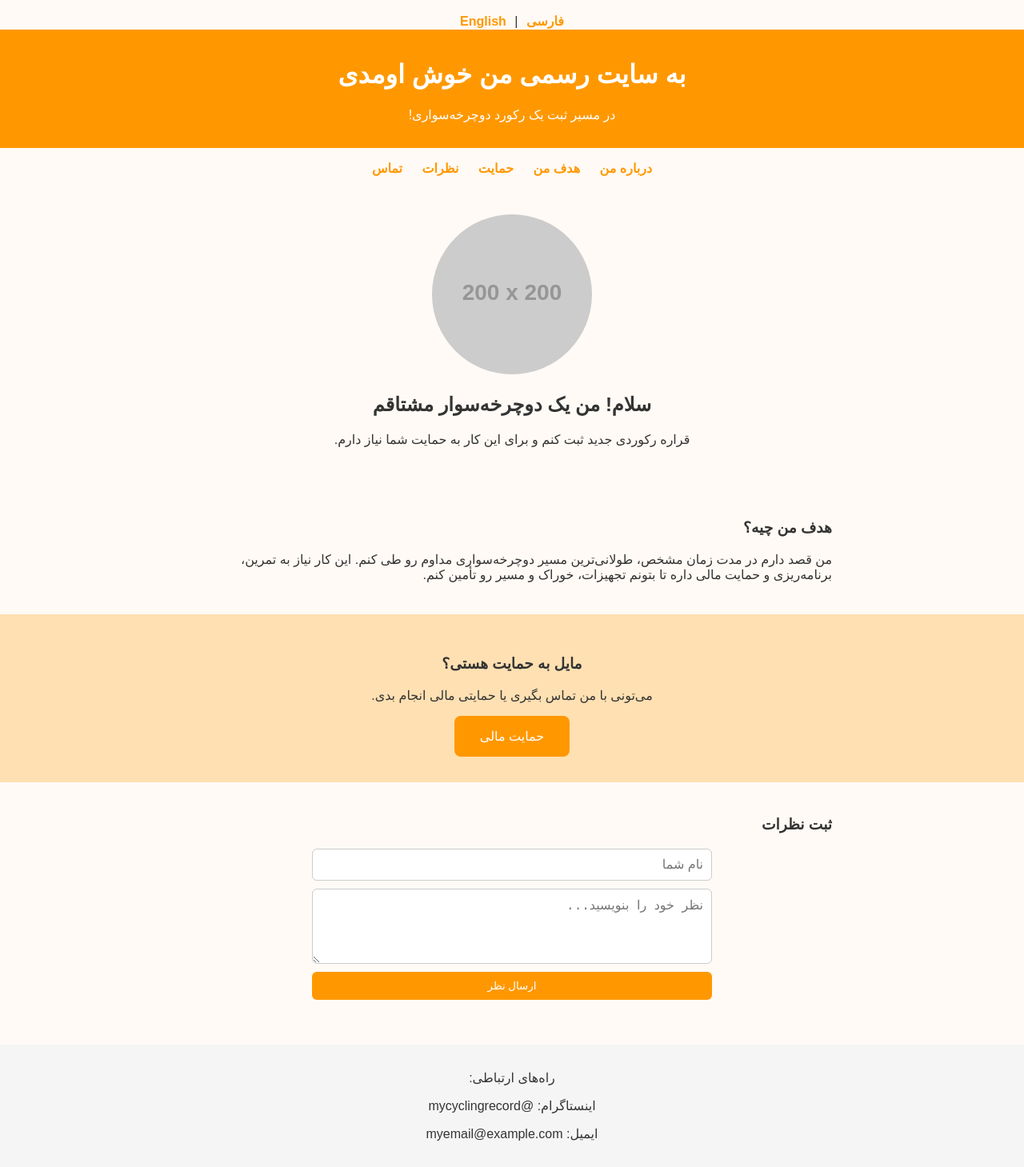
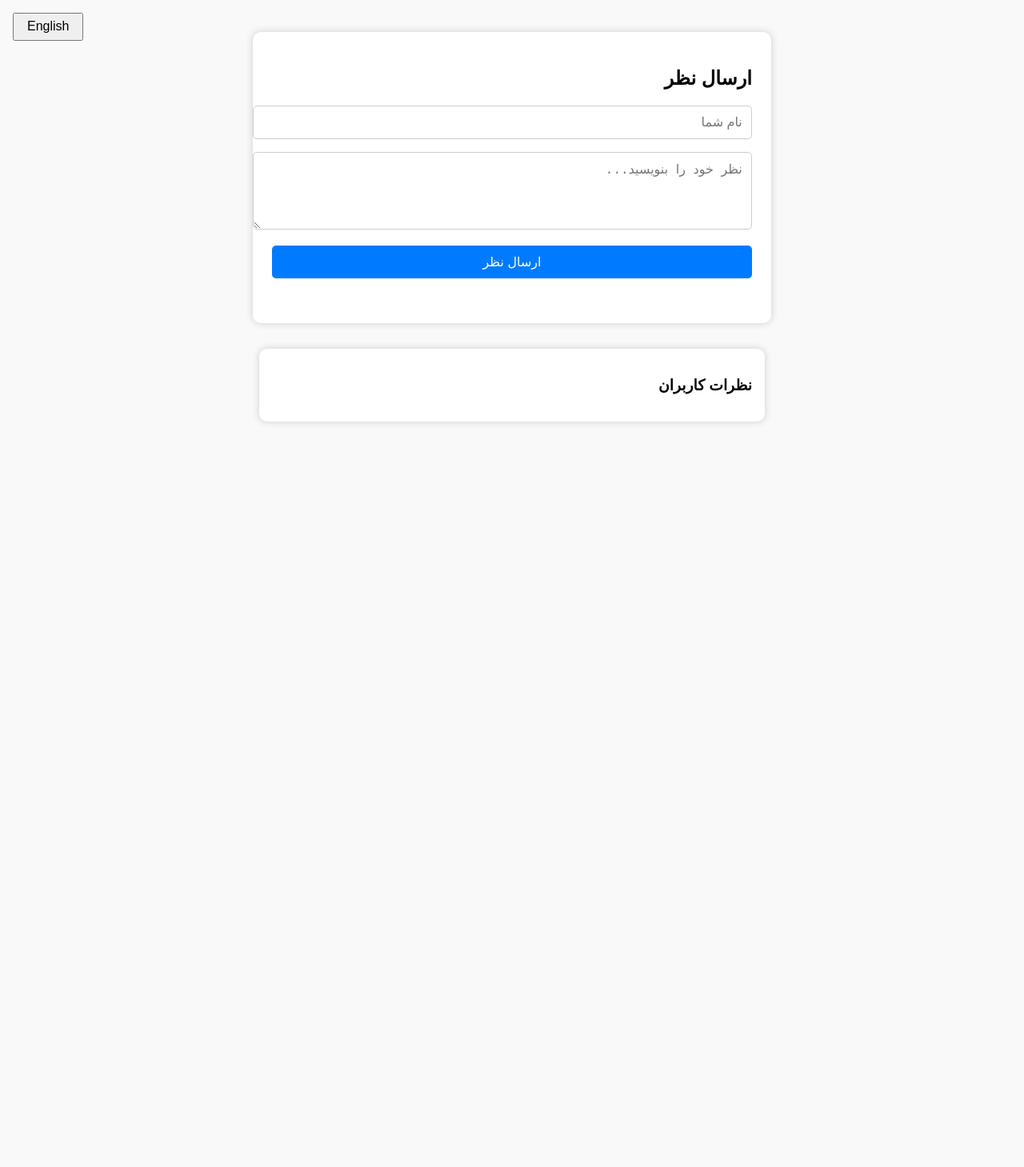
Before and after one commit to mohamadreza359/my-cycling-site, a plain HTML site: page index.html in a window 1280 px wide. Shown: the whole page at 80% size. After the commit the page ends 800 px from the top, so only its background shows below. Drawn offline with Linux system fonts and the light colour scheme; placeholder pictures from the web are drawn by us.

Commit message:
Update index.html

```diff
--- a/index.html
+++ b/index.html
@@ -1,200 +1,185 @@
-<!DOCTYPE html><html lang="fa">
+<!DOCTYPE html>
+<html lang="fa">
 <head>
-  <meta charset="UTF-8">
-  <meta name="viewport" content="width=device-width, initial-scale=1.0">
-  <title>رکورد دوچرخه‌سواری من | My Cycling Record</title>
+  <meta charset="UTF-8" />
+  <meta name="viewport" content="width=device-width, initial-scale=1.0" />
+  <title>ثبت نظر / Feedback</title>
   <style>
     body {
       font-family: sans-serif;
-      background-color: #fffaf5;
-      margin: 0;
-      padding: 0;
-      direction: rtl;
-      color: #333;
+      padding: 2rem;
+      background-color: #f9f9f9;
+      transition: direction 0.3s;
     }
-    header {
-      background-color: #ff9800;
-      color: white;
-      padding: 1rem;
-      text-align: center;
+
+    form {
+      max-width: 600px;
+      margin: auto;
+      background: white;
+      padding: 1.5rem;
+      border-radius: 10px;
+      box-shadow: 0 0 10px #ccc;
+      direction: inherit;
     }
-    nav {
-      text-align: center;
-      margin: 1rem 0;
+
+    input, textarea {
+      width: 100%;
+      padding: 0.7rem;
+      margin-bottom: 1rem;
+      border: 1px solid #ccc;
+      border-radius: 5px;
+      font-size: 1rem;
     }
-    nav a {
-      margin: 0 10px;
-      text-decoration: none;
-      color: #ff9800;
-      font-weight: bold;
-    }
-    .hero {
-      text-align: center;
-      padding: 2rem;
-    }
-    .hero img {
-      width: 200px;
-      border-radius: 50%;
-    }
-    .section {
-      padding: 1.5rem;
-      max-width: 800px;
-      margin: auto;
-    }
-    .cta {
-      background-color: #ffe0b2;
-      text-align: center;
-      padding: 2rem;
-    }
-    .cta button {
-      background-color: #ff9800;
+
+    input[type="submit"] {
+      background-color: #007bff;
       color: white;
       border: none;
-      padding: 1rem 2rem;
-      font-size: 1rem;
-      border-radius: 8px;
       cursor: pointer;
     }
-    footer {
-      background-color: #f5f5f5;
-      text-align: center;
-      padding: 1rem;
-      margin-top: 2rem;
+
+    input[type="submit"]:hover {
+      background-color: #0056b3;
     }
-    form {
-      display: flex;
-      flex-direction: column;
-      gap: 10px;
-      max-width: 500px;
-      margin: auto;
+
+    #status {
+      margin-top: 1rem;
     }
-    textarea, input[type="text"] {
-      padding: 10px;
-      border-radius: 6px;
-      border: 1px solid #ccc;
+
+    .lang-toggle {
+      position: fixed;
+      top: 1rem;
+      left: 1rem;
+    }
+
+    .lang-toggle button {
+      padding: 0.4rem 1rem;
       font-size: 1rem;
-    }
-    input[type="submit"] {
-      background-color: #ff9800;
-      color: white;
-      border: none;
-      padding: 10px;
-      border-radius: 6px;
       cursor: pointer;
     }
-    .lang-toggle {
-      text-align: center;
-      margin-top: 1rem;
+
+    #commentsContainer {
+      max-width: 600px;
+      margin: 2rem auto;
+      background: #fff;
+      padding: 1rem;
+      border-radius: 10px;
+      box-shadow: 0 0 10px #ccc;
     }
-    .lang-toggle button {
-      background: none;
-      border: none;
-      color: #ff9800;
-      font-weight: bold;
-      cursor: pointer;
-      font-size: 1rem;
+
+    #commentsList li {
+      list-style: none;
+      border-bottom: 1px solid #ddd;
+      padding: 0.5rem 0;
     }
   </style>
 </head>
-<body>
+<body dir="rtl">
+
   <div class="lang-toggle">
-    <button onclick="setLanguage('fa')">فارسی</button> |
-    <button onclick="setLanguage('en')">English</button>
-  </div>  <header>
-    <h1 id="title">به سایت رسمی من خوش اومدی</h1>
-    <p id="subtitle">در مسیر ثبت یک رکورد دوچرخه‌سواری!</p>
-  </header>  <nav>
-    <a href="#about" id="nav-about">درباره من</a>
-    <a href="#goal" id="nav-goal">هدف من</a>
-    <a href="#support" id="nav-support">حمایت</a>
-    <a href="#comments" id="nav-comments">نظرات</a>
-    <a href="#contact" id="nav-contact">تماس</a>
-  </nav>  <section class="hero">
-    <img src="https://via.placeholder.com/200" alt="تصویر من">
-    <h2 id="hero-title">سلام! من یک دوچرخه‌سوار مشتاقم</h2>
-    <p id="hero-text">قراره رکوردی جدید ثبت کنم و برای این کار به حمایت شما نیاز دارم.</p>
-  </section>  <section class="section" id="goal">
-    <h3 id="goal-title">هدف من چیه؟</h3>
-    <p id="goal-text">
-      من قصد دارم در مدت زمان مشخص، طولانی‌ترین مسیر دوچرخه‌سواری مداوم رو طی کنم. این کار نیاز به تمرین، برنامه‌ریزی و حمایت مالی داره تا بتونم تجهیزات، خوراک و مسیر رو تأمین کنم.
-    </p>
-  </section>  <section class="cta" id="support">
-    <h3 id="support-title">مایل به حمایت هستی؟</h3>
-    <p id="support-text">می‌تونی با من تماس بگیری یا حمایتی مالی انجام بدی.</p>
-    <button id="support-button">حمایت مالی</button>
-  </section>  <section class="section" id="comments">
-    <h3 id="comment-title">ثبت نظرات</h3>
-    <form>
-      <input type="text" name="name" placeholder="نام شما" id="name-placeholder">
-      <textarea name="message" rows="4" placeholder="نظر خود را بنویسید..." id="msg-placeholder"></textarea>
-      <input type="submit" value="ارسال نظر" id="submit-button">
-    </form>
-  </section>  <footer id="contact">
-    <p id="contact-title">راه‌های ارتباطی:</p>
-    <p>اینستاگرام: @mycyclingrecord</p>
-    <p>ایمیل: myemail@example.com</p>
-  </footer>  <script>
-    function setLanguage(lang) {
-      if (lang === 'en') {
-        document.documentElement.lang = 'en';
-        document.body.style.direction = 'ltr';
+    <button onclick="switchLang()">English</button>
+  </div>
 
-        document.getElementById("title").innerText = "Welcome to My Official Website";
-        document.getElementById("subtitle").innerText = "On a journey to break a cycling record!";
+  <form id="commentForm">
+    <h2 id="formTitle">ارسال نظر</h2>
+    <input type="text" name="name" id="name" placeholder="نام شما" required />
+    <textarea name="message" id="message" rows="4" placeholder="نظر خود را بنویسید..." required></textarea>
+    <input type="submit" value="ارسال نظر" id="submitBtn" />
+    <p id="status"></p>
+  </form>
 
-        document.getElementById("nav-about").innerText = "About Me";
-        document.getElementById("nav-goal").innerText = "My Goal";
-        document.getElementById("nav-support").innerText = "Support";
-        document.getElementById("nav-comments").innerText = "Comments";
-        document.getElementById("nav-contact").innerText = "Contact";
+  <div id="commentsContainer">
+    <h3 id="commentsTitle">نظرات کاربران</h3>
+    <ul id="commentsList"></ul>
+  </div>
 
-        document.getElementById("hero-title").innerText = "Hi! I'm a passionate cyclist";
-        document.getElementById("hero-text").innerText = "I'm going to break a new record and I need your support.";
+  <script>
+    const scriptURL = 'https://script.google.com/macros/s/AKfycbzpIkR7NMhn5wef5E3-mYgT0zYEjZqQanEHlSehnb55JxdkGIsMl7sTCheY3mjC5f5VYQ/exec';
+    let lang = 'fa';
 
-        document.getElementById("goal-title").innerText = "What is my goal?";
-        document.getElementById("goal-text").innerText = "I plan to ride the longest distance in a continuous cycling effort. This requires training, planning, and financial support for equipment, food, and logistics.";
+    const texts = {
+      fa: {
+        title: 'ارسال نظر',
+        namePlaceholder: 'نام شما',
+        messagePlaceholder: 'نظر خود را بنویسید...',
+        submit: 'ارسال نظر',
+        success: 'نظر شما با موفقیت ثبت شد!',
+        error: 'خطایی در ثبت نظر رخ داد.',
+        switchTo: 'English',
+        comments: 'نظرات کاربران',
+        dir: 'rtl'
+      },
+      en: {
+        title: 'Submit a Comment',
+        namePlaceholder: 'Your name',
+        messagePlaceholder: 'Write your comment...',
+        submit: 'Submit',
+        success: 'Your comment has been submitted!',
+        error: 'An error occurred. Please try again.',
+        switchTo: 'فارسی',
+        comments: 'User Comments',
+        dir: 'ltr'
+      }
+    };
 
-        document.getElementById("support-title").innerText = "Want to Support?";
-        document.getElementById("support-text").innerText = "You can contact me or provide financial support.";
-        document.getElementById("support-button").innerText = "Donate";
+    function switchLang() {
+      lang = (lang === 'fa') ? 'en' : 'fa';
+      const t = texts[lang];
+      document.getElementById('formTitle').innerText = t.title;
+      document.getElementById('name').placeholder = t.namePlaceholder;
+      document.getElementById('message').placeholder = t.messagePlaceholder;
+      document.getElementById('submitBtn').value = t.submit;
+      document.querySelector('.lang-toggle button').innerText = t.switchTo;
+      document.getElementById('commentsTitle').innerText = t.comments;
+      document.body.setAttribute('dir', t.dir);
+    }
 
-        document.getElementById("comment-title").innerText = "Leave a Comment";
-        document.getElementById("name-placeholder").placeholder = "Your name";
-        document.getElementById("msg-placeholder").placeholder = "Write your comment...";
-        document.getElementById("submit-button").value = "Send";
+    document.getElementById('commentForm').addEventListener('submit', function (e) {
+      e.preventDefault();
+      const status = document.getElementById('status');
 
-        document.getElementById("contact-title").innerText = "Contact Info:";
+      const data = {
+        name: document.getElementById('name').value,
+        message: document.getElementById('message').value,
+      };
 
-      } else {
-        document.documentElement.lang = 'fa';
-        document.body.style.direction = 'rtl';
+      fetch(scriptURL, {
+        method: 'POST',
+        body: JSON.stringify(data),
+        headers: {
+          'Content-Type': 'application/json',
+        },
+      })
+        .then(response => {
+          if (!response.ok) throw new Error('Error');
+          return response.text();
+        })
+        .then(text => {
+          status.innerText = texts[lang].success;
+          document.getElementById('commentForm').reset();
+          loadComments();
+        })
+        .catch(error => {
+          status.innerText = texts[lang].error;
+        });
+    });
 
-        document.getElementById("title").innerText = "به سایت رسمی من خوش اومدی";
-        document.getElementById("subtitle").innerText = "در مسیر ثبت یک رکورد دوچرخه‌سواری!";
+    function loadComments() {
+      fetch(scriptURL)
+        .then(res => res.json())
+        .then(comments => {
+          const list = document.getElementById('commentsList');
+          list.innerHTML = '';
+          comments.reverse().forEach(c => {
+            const li = document.createElement('li');
+            li.innerHTML = <strong>${c.name}:</strong> ${c.message};
+            list.appendChild(li);
+          });
+        });
+    }
 
-        document.getElementById("nav-about").innerText = "درباره من";
-        document.getElementById("nav-goal").innerText = "هدف من";
-        document.getElementById("nav-support").innerText = "حمایت";
-        document.getElementById("nav-comments").innerText = "نظرات";
-        document.getElementById("nav-contact").innerText = "تماس";
+    loadComments();
+  </script>
 
-        document.getElementById("hero-title").innerText = "سلام! من یک دوچرخه‌سوار مشتاقم";
-        document.getElementById("hero-text").innerText = "قراره رکوردی جدید ثبت کنم و برای این کار به حمایت شما نیاز دارم.";
-
-        document.getElementById("goal-title").innerText = "هدف من چیه؟";
-        document.getElementById("goal-text").innerText = "من قصد دارم در مدت زمان مشخص، طولانی‌ترین مسیر دوچرخه‌سواری مداوم رو طی کنم. این کار نیاز به تمرین، برنامه‌ریزی و حمایت مالی داره تا بتونم تجهیزات، خوراک و مسیر رو تأمین کنم.";
-
-        document.getElementById("support-title").innerText = "مایل به حمایت هستی؟";
-        document.getElementById("support-text").innerText = "می‌تونی با من تماس بگیری یا حمایتی مالی انجام بدی.";
-        document.getElementById("support-button").innerText = "حمایت مالی";
-
-        document.getElementById("comment-title").innerText = "ثبت نظرات";
-        document.getElementById("name-placeholder").placeholder = "نام شما";
-        document.getElementById("msg-placeholder").placeholder = "نظر خود را بنویسید...";
-        document.getElementById("submit-button").value = "ارسال نظر";
-
-        document.getElementById("contact-title").innerText = "راه‌های ارتباطی:";
-      }
-    }
-  </script></body>
+</body>
 </html>
```
